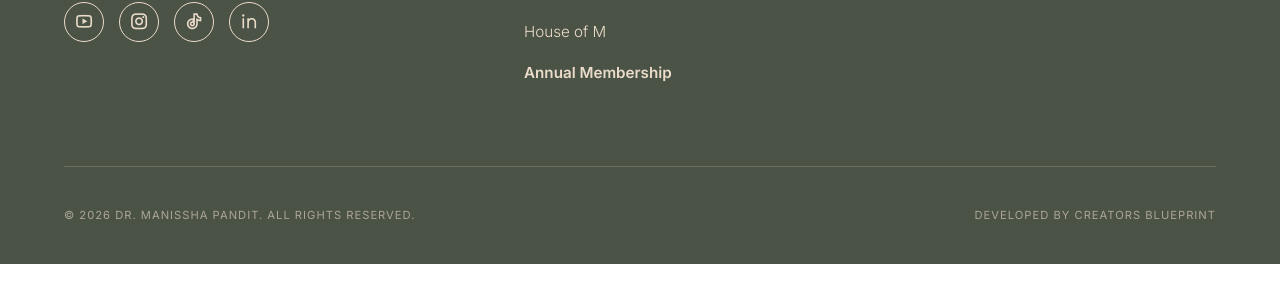
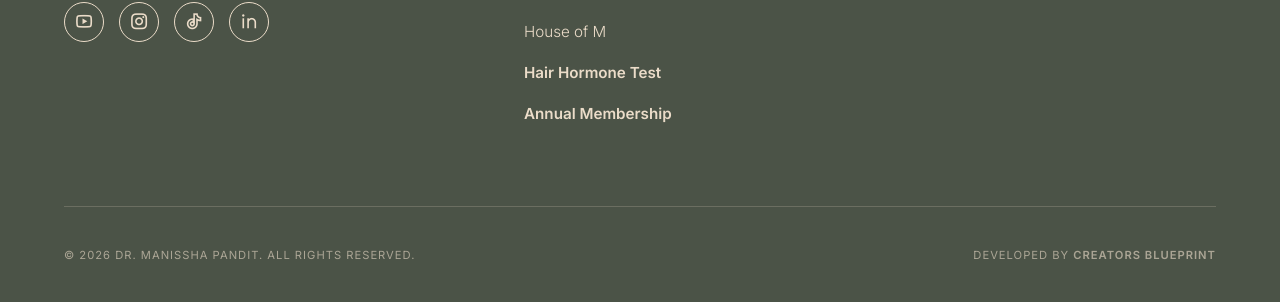
Before and after one commit to Creatorsblueprint/DrManissha, a React (Vite) app in the folder DrManissha-Project/: page / in a window 1280 px wide. Shown: the part 9603-9905 px from the top of the page. Before the commit the page ends 9867 px from the top, so only its background shows below. Built offline with nearby package versions, Linux system fonts and the light colour scheme; a web font is replaced by a local one.

Commit message:
Update footer links

```diff
--- a/DrManissha-Project/src/Footer/Footer.jsx
+++ b/DrManissha-Project/src/Footer/Footer.jsx
@@ -73,11 +73,20 @@ const Footer = () => {
             </li>
             <li>
               <a
+                href="https://feelvaleo.com/en-ae/dubai/services/hair-hormone-test-toolkit?utm_source=Affiliate&utm_medium=Dr%20Manissha&utm_campaign=hair_hormone_test_campaign"
+                target="_blank"
+                rel="noopener noreferrer"
+              >
+                <strong><b>Hair Hormone Test</b></strong>
+              </a>
+            </li>
+            <li>
+              <a
                 href="https://pay.ziina.com/houseofmanetraa/rJQQAkoPQ"
                 target="_blank"
                 rel="noopener noreferrer"
               >
-                <b> Annual Membership </b>
+                <strong><b> Annual Membership </b></strong>
               </a>
             </li>
           </ul>
@@ -96,7 +105,16 @@ const Footer = () => {
 
       <div className={styles.bottomBar}>
         <p>&copy; 2026 DR. MANISSHA PANDIT. ALL RIGHTS RESERVED.</p>
-        <p>DEVELOPED BY CREATORS BLUEPRINT</p>
+        <p>
+          DEVELOPED BY{" "}
+          <a
+            href="https://creatorsblueprint.io"
+            target="_blank"
+            rel="noopener noreferrer"
+          >
+            <strong>CREATORS BLUEPRINT</strong>
+          </a>
+        </p>
       </div>
     </footer>
   );
```
